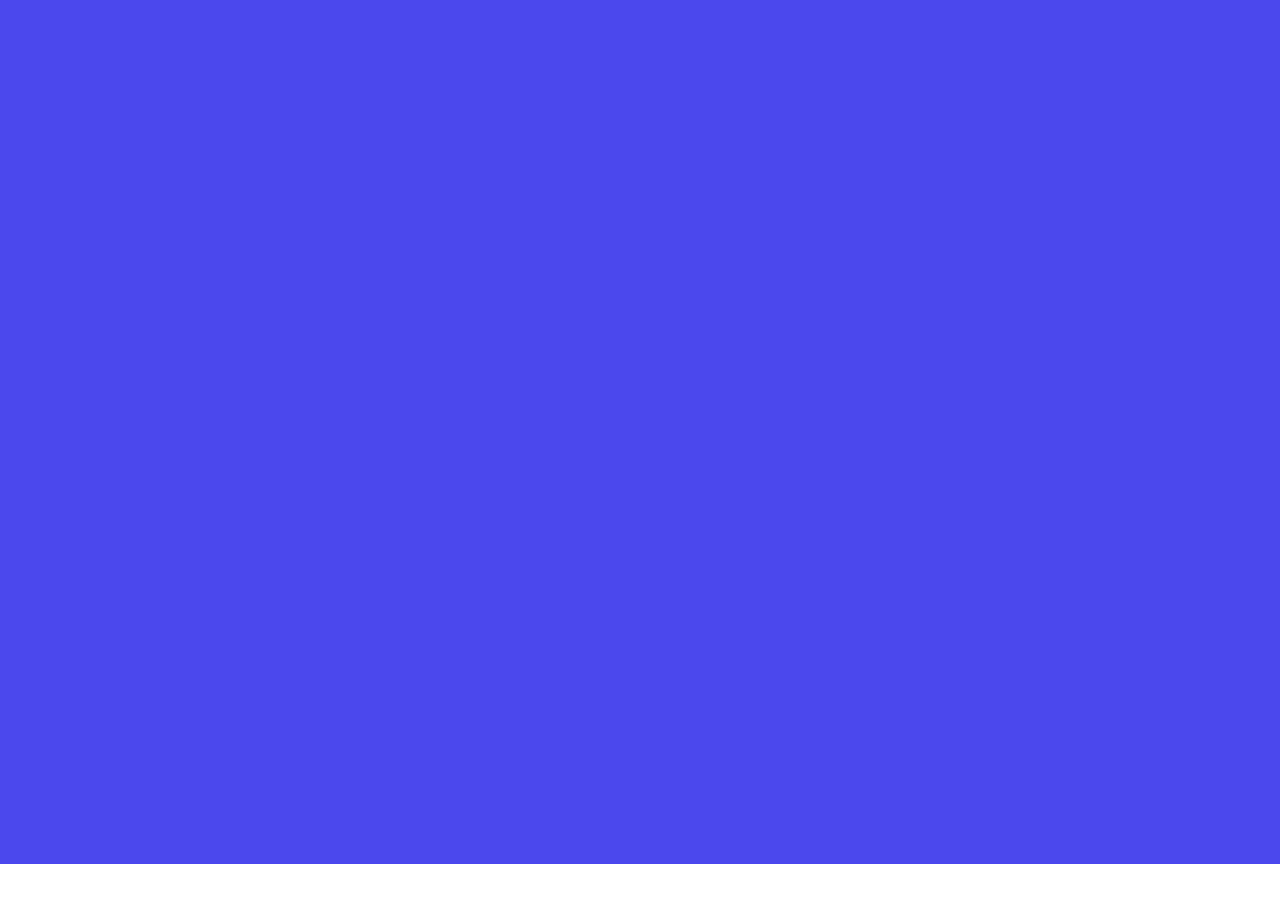
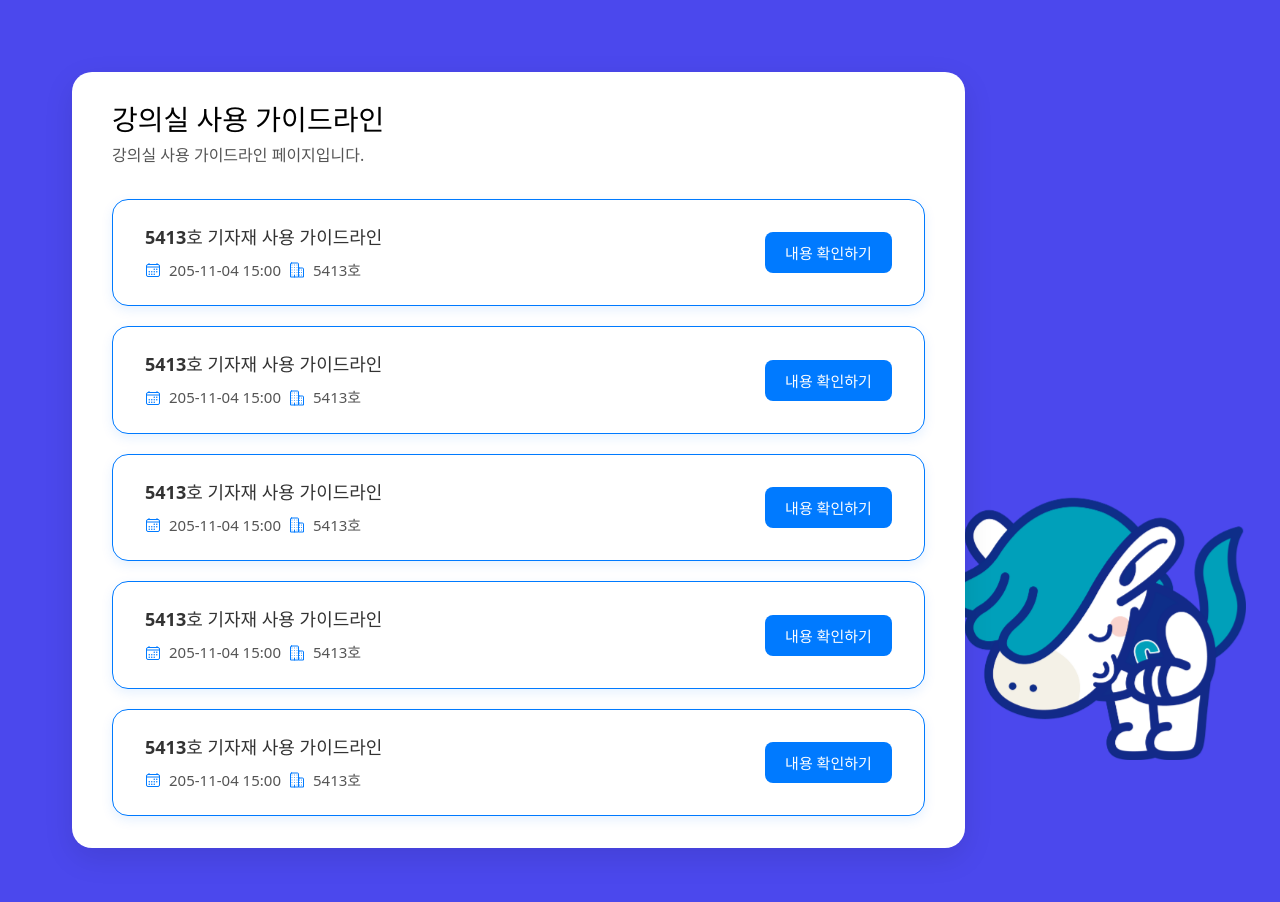
Before and after one commit to ClassRoomManager-Woowa-Tech-Course/front, a React (Vite) app: page /guidelines in a window 1280 px wide. Before the commit this address had no page. Shown: the top 902 px of the page. Before the commit the page ends 864 px from the top, so only its background shows below. Built offline with nearby package versions, Linux system fonts and the light colour scheme.

Commit message:
refactor: url 수정

```diff
--- a/src/App.tsx
+++ b/src/App.tsx
@@ -18,7 +18,7 @@ function App() {
             <Route path="/report" element={<ReportPage />}/>
             <Route path="/reservation" element={<ReservationPage />}/>
             <Route path="/status" element={<ReservationStatusPage />}/>
-            <Route path="/guideline" element={<GuideLinePage />}/>
+            <Route path="/guidelines" element={<GuideLinePage />}/>
             <Route path="/guideline/:id" element={<GuideLineDetailPage />}/>
         </Routes>
     </BrowserRouter>
```
